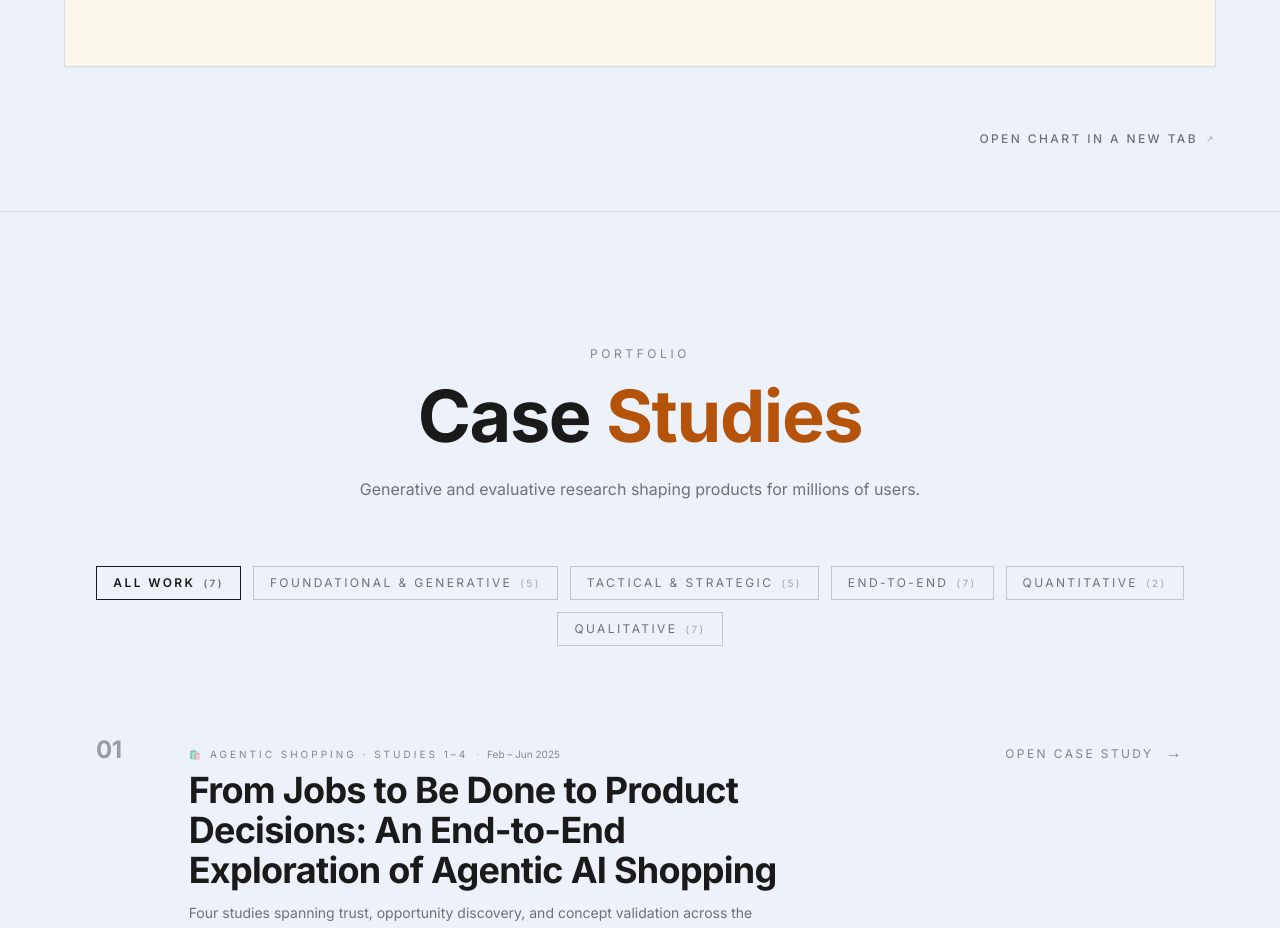
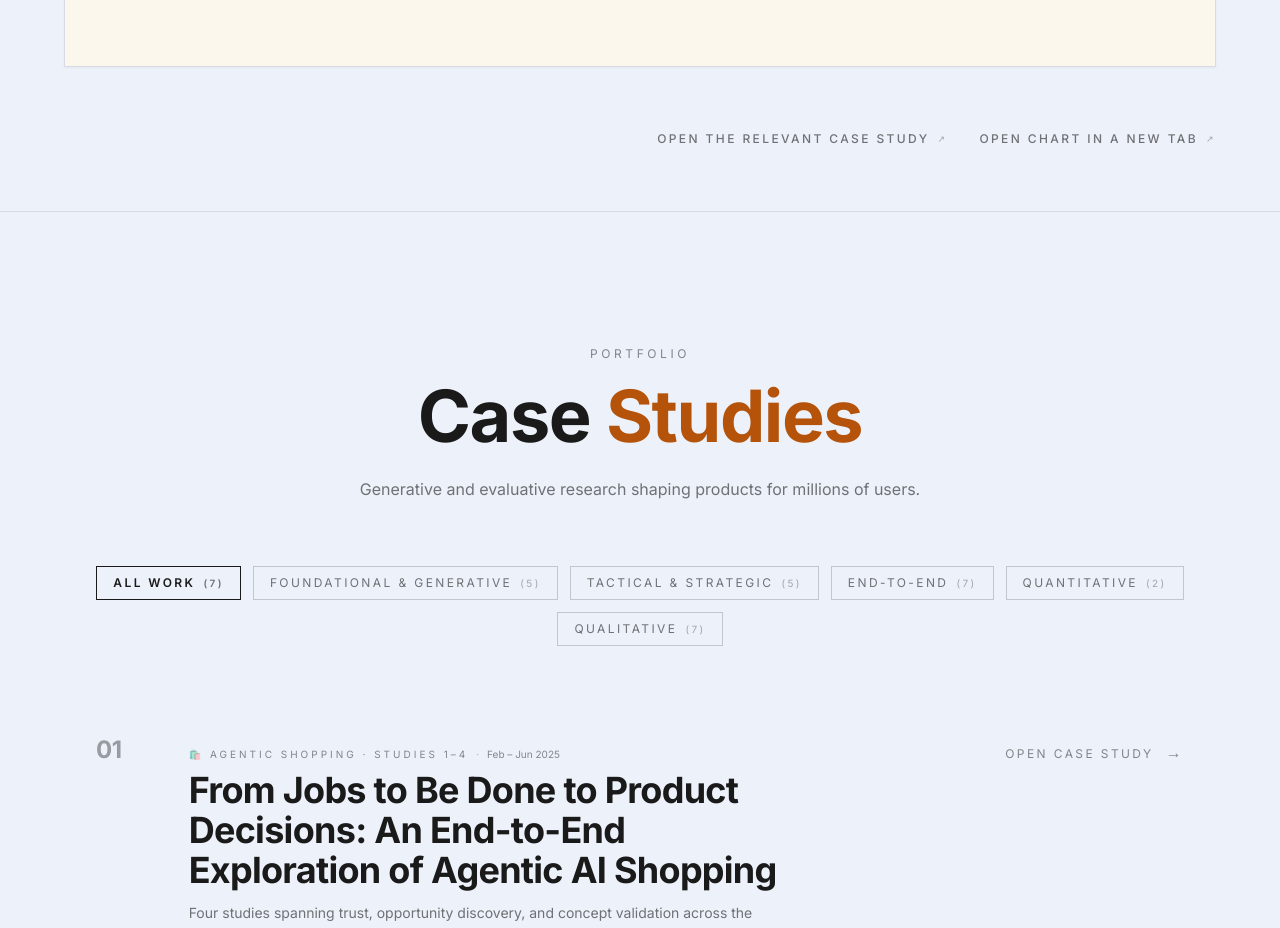
Before and after one commit to RacheleBenjamin/website, a React (Vite) app: page / in a window 1280 px wide. Shown: the part 1980-2908 px from the top of the page. Built offline with nearby package versions, Linux system fonts and the light colour scheme.

Commit message:
Featured: add 'Open the relevant case study' link alongside chart tab link

```diff
--- a/src/components/Featured.jsx
+++ b/src/components/Featured.jsx
@@ -54,7 +54,16 @@ export default function Featured() {
         </motion.div>
 
         {/* Open-in-new-tab affordance */}
-        <div className="mt-16 flex justify-end">
+        <div className="mt-16 flex justify-end gap-8">
+          <a
+            href={`${import.meta.env.BASE_URL}case-study-copilot.html`}
+            target="_blank"
+            rel="noreferrer"
+            className="inline-flex items-center gap-2 text-[11px] sm:text-xs tracking-wider-2 uppercase text-ink/60 hover:text-ink transition-colors font-medium"
+          >
+            Open the relevant case study
+            <span className="text-[9px] opacity-60">↗</span>
+          </a>
           <a
             href={chartUrl}
             target="_blank"
```
